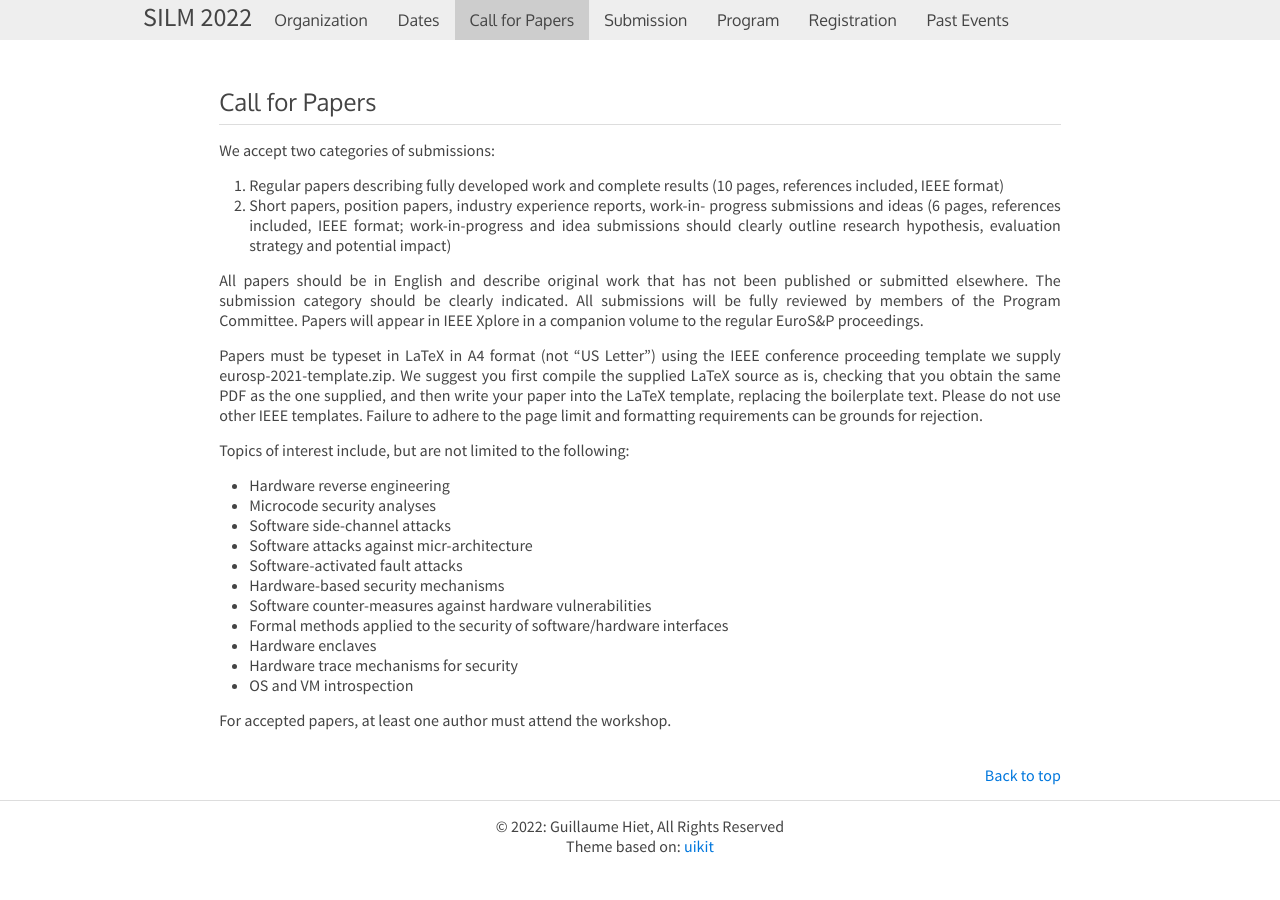
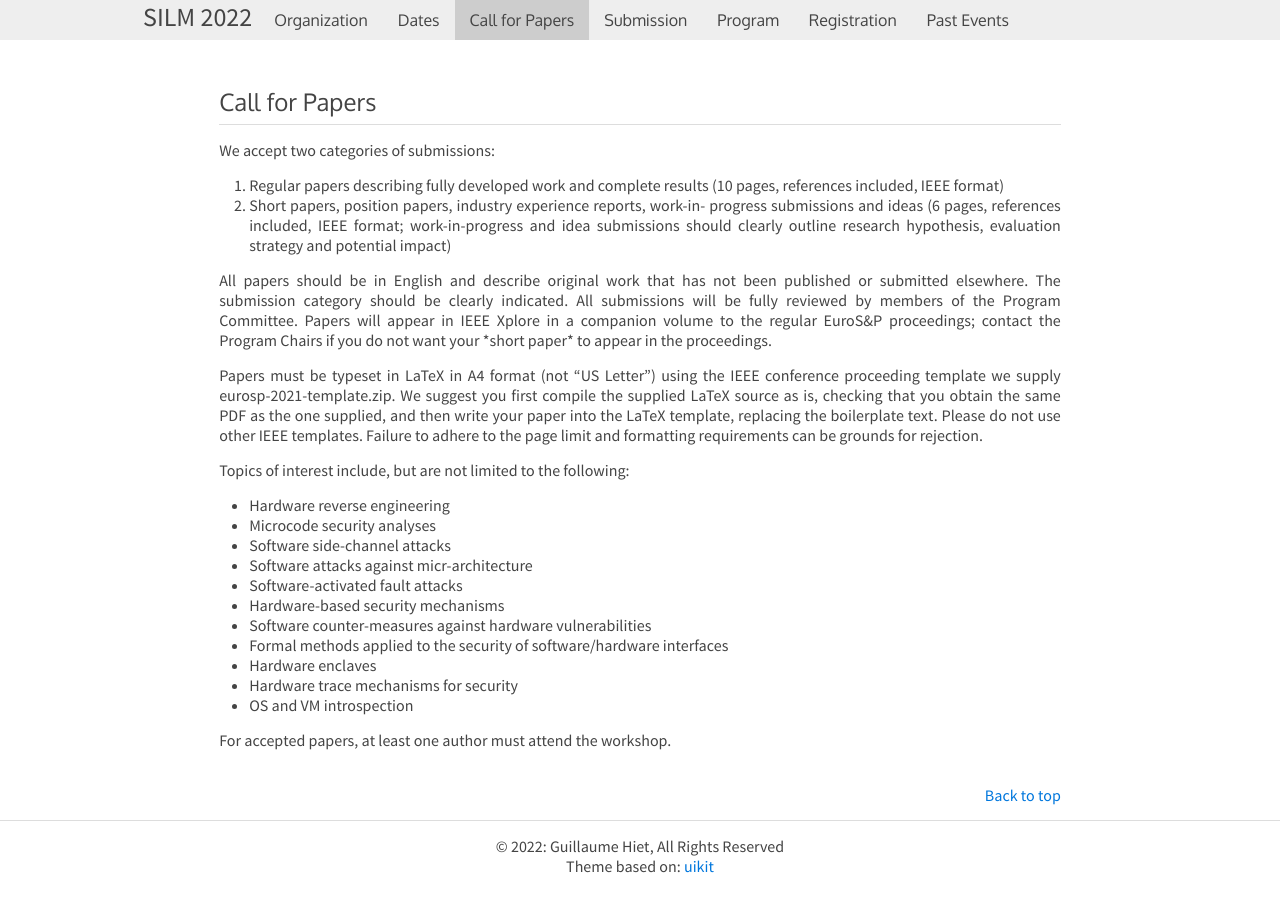
Before and after one commit to silm-workshop/silm-workshop.github.io, a Jekyll site: the page built from cfp.html, in a window 1280 px wide. Built offline with Jekyll 4.4.1, drawn with Linux system fonts in a browser that asks for light colours.

Commit message:
CfP addition

```diff
--- a/cfp.html
+++ b/cfp.html
@@ -11,7 +11,12 @@ layout: default
     work-in-progress and idea submissions should clearly outline research
     hypothesis, evaluation strategy and potential impact)</li>
 </ol>
-<p>All papers should be in English and describe original work that has not been published or submitted elsewhere. The submission category should be clearly indicated. All submissions will be fully reviewed by members of the Program Committee. Papers will appear in IEEE Xplore in a companion volume to the regular EuroS&P proceedings.</p>
+<p>All papers should be in English and describe original work that has not
+been published or submitted elsewhere. The submission category should be
+clearly indicated. All submissions will be fully reviewed by members of the
+Program Committee. Papers will appear in IEEE Xplore in a companion volume
+to the regular EuroS&P proceedings; contact the Program Chairs if you do
+not want your *short paper* to appear in the proceedings.</p>
 
 <p>Papers must be typeset in LaTeX in A4 format (not “US Letter”) using the IEEE conference proceeding template we supply eurosp-2021-template.zip. We suggest you first compile the supplied LaTeX source as is, checking that you obtain the same PDF as the one supplied, and then write your paper into the LaTeX template, replacing the boilerplate text. Please do not use other IEEE templates. Failure to adhere to the page limit and formatting requirements can be grounds for rejection.</p>
 
```
